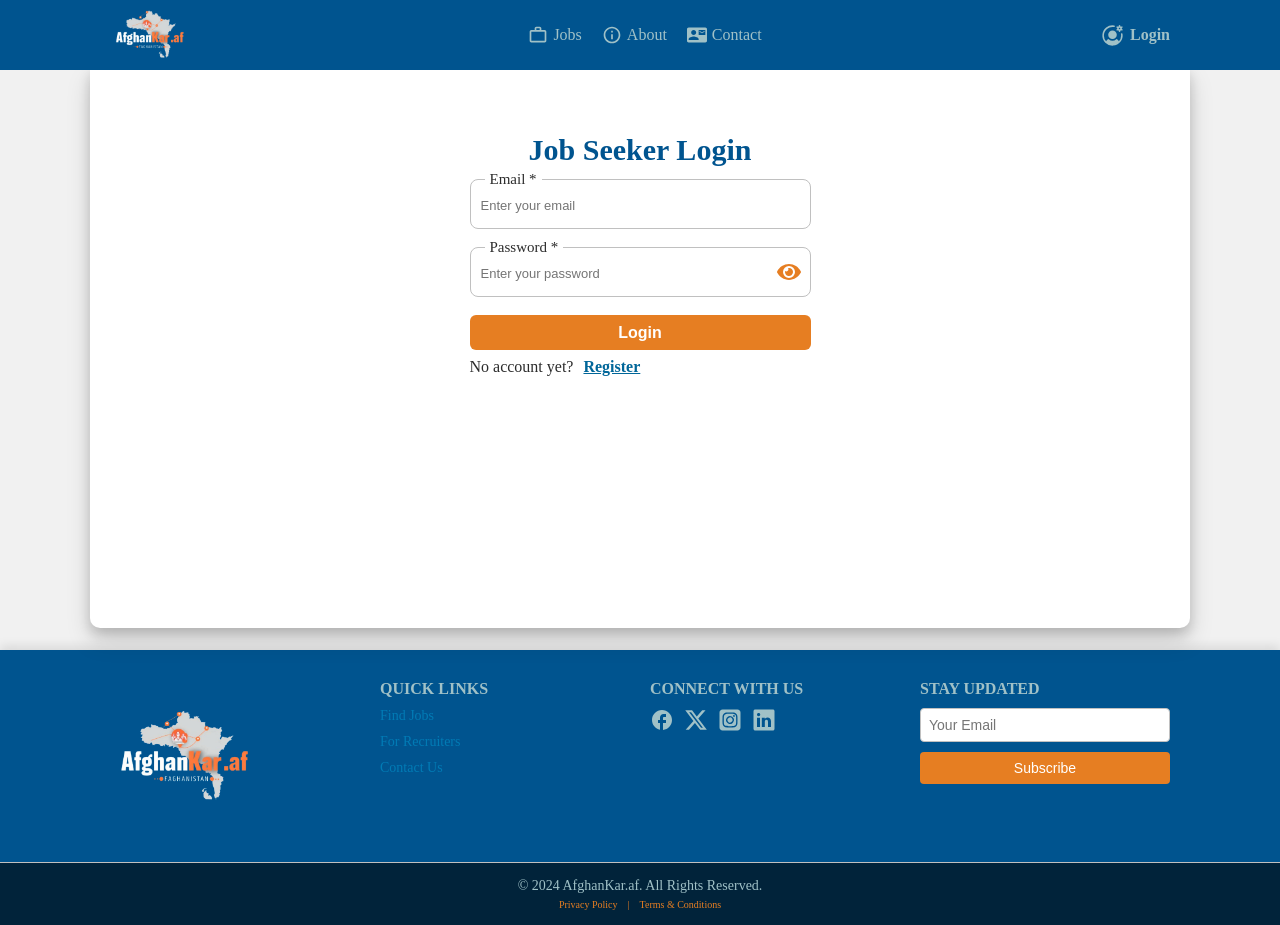
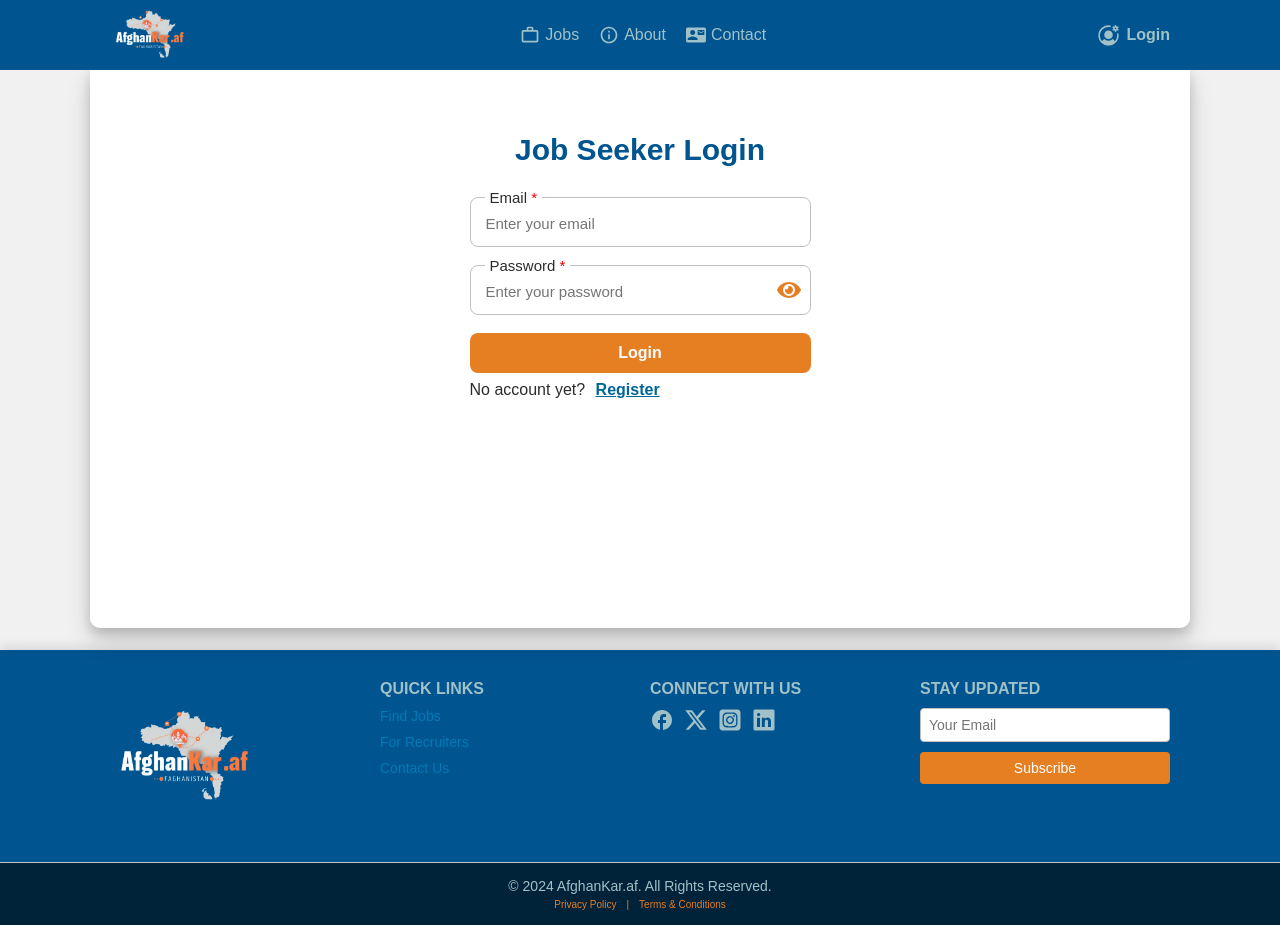
Before and after one commit to Naeemi7/AfghanKar.af, a React (Vite) app in the folder client/: page /job-seeker-login in a window 1280 px wide. Built offline with nearby package versions, Linux system fonts and the light colour scheme.

Commit message:
the app has been partially optimized based on UX/UI best pratices

```diff
--- a/client/src/components/auth/registration/recruiter/RecruiterRegistrationSidebar.jsx
+++ b/client/src/components/auth/registration/recruiter/RecruiterRegistrationSidebar.jsx
@@ -10,8 +10,8 @@ export default function RecruiterRegistrationSidebar({ currentStep }) {
         <div className="logo">
           <Logo height={30} />
         </div>
-        <h2>Have your account now</h2>
-        <p>Register as an employer</p>
+        <h2>Create Your Recruiter Account</h2>
+        <p>Complete the steps to start hiring top talent.</p>
         <div className="stepper">
           <div className={getStepClass(1)}>
             <div className="circle">1</div>
--- a/client/src/components/reusable/Input.jsx
+++ b/client/src/components/reusable/Input.jsx
@@ -8,10 +8,17 @@ export default function Input({
   placeholder = "",
   className = "",
 }) {
+  // Check if label is required (contains a star)
+  const isRequired = labelName.includes("*");
+
+  // Remove the asterisk from the label text
+  const labelText = labelName.replace("*", "").trim();
+
   return (
     <div className="input-box">
       <label htmlFor={labelName.replace(" ", "-").toLowerCase()}>
-        {labelName}
+        {labelText}
+        {isRequired && <span style={{ color: "red" }}> *</span>}
       </label>
       <input
         className={className}
--- a/client/src/components/reusable/Select.jsx
+++ b/client/src/components/reusable/Select.jsx
@@ -9,9 +9,18 @@ export default function Select({
   value,
   onChange,
 }) {
+  // Check if label is required (contains a star)
+  const isRequired = labelName.includes("*");
+
+  // Remove the asterisk from the label text
+  const labelText = labelName.replace("*", "").trim();
+
   return (
     <div className="select-container">
-      <label htmlFor={name}>{labelName}</label>
+      <label htmlFor={labelName.replace(" ", "-").toLowerCase()}>
+        {labelText}
+        {isRequired && <span style={{ color: "red" }}> *</span>}
+      </label>
       <select
         id={name}
         name={name}
--- a/client/src/components/reusable/TextArea.jsx
+++ b/client/src/components/reusable/TextArea.jsx
@@ -8,9 +8,18 @@ export default function Textarea({
   value,
   onChange,
 }) {
+  // Check if label is required (contains a star)
+  const isRequired = labelName.includes("*");
+
+  // Remove the asterisk from the label text
+  const labelText = labelName.replace("*", "").trim();
+
   return (
     <div className="text-area-container">
-      <label htmlFor={name}>{labelName}</label>
+      <label htmlFor={labelName.replace(" ", "-").toLowerCase()}>
+        {labelText}
+        {isRequired && <span style={{ color: "red" }}> *</span>}
+      </label>
       <textarea
         id={name}
         name={name}
--- a/client/src/data/registration/job-seeker/job-seeker-registration-data.js
+++ b/client/src/data/registration/job-seeker/job-seeker-registration-data.js
@@ -1,13 +1,13 @@
 const formFields = (showPassword) => [
   {
-    labelName: "Firstname",
+    labelName: "Firstname *",
     type: "text",
     name: "firstName",
     placeholder: "Enter your firstname",
     required: true,
   },
   {
-    labelName: "Lastname",
+    labelName: "Lastname *",
     type: "text",
     name: "lastName",
     placeholder: "Enter your lastname",
@@ -21,7 +21,7 @@ const formFields = (showPassword) => [
     required: true,
   },
   {
-    labelName: "Email",
+    labelName: "Email *",
     type: "email",
     name: "email",
     placeholder: "Enter your email",
@@ -35,7 +35,7 @@ const formFields = (showPassword) => [
     required: true,
   },
   {
-    labelName: "Confirm password",
+    labelName: "Confirm password *",
     type: showPassword ? "text" : "password",
     name: "confirm-password",
     placeholder: "Confirm your password",
--- a/client/src/data/registration/recruiter/addressDetails.js
+++ b/client/src/data/registration/recruiter/addressDetails.js
@@ -201,14 +201,14 @@ const countryList = [
 
 const addressDetails = () => [
   formFields.countrySelectField(
-    "Country",
+    "Country *",
     "country",
     countryList,
     "Select your country"
   ),
-  formFields.textField("State", "state", "Enter your state"),
-  formFields.textField("City", "city", "Enter your city"),
-  formFields.textField("Address", "address", "Enter your address"),
+  formFields.textField("State *", "state", "Enter your state"),
+  formFields.textField("City *", "city", "Enter your city"),
+  formFields.textField("Address *", "address", "Enter your address"),
 ];
 
 export default addressDetails;
--- a/client/src/data/registration/recruiter/companyDetails.js
+++ b/client/src/data/registration/recruiter/companyDetails.js
@@ -2,18 +2,27 @@ import formFields from "./formField";
 
 const companyDetails = () => [
   formFields.textField(
-    "Company Name",
+    "Company Name *",
     "companyName",
     "Enter your company name"
   ),
   formFields.selectField(
-    "Company Type",
+    "Company Type *",
     "companyType",
-    ["Private", "Public", "Non-Profit", "Government", "Other"],
+    [
+      "Private",
+      "Public",
+      "Non-Profit",
+      "Government",
+      "Cooperative",
+      "Startup",
+      "Multinational",
+      "Other",
+    ],
     "Select company type"
   ),
   formFields.selectField(
-    "Industry Type",
+    "Industry Type *",
     "industryType",
     [
       "IT",
@@ -22,18 +31,23 @@ const companyDetails = () => [
       "Education",
       "Retail",
       "Manufacturing",
+      "Construction",
+      "Real Estate",
+      "Agriculture",
+      "Hospitality",
+      "Telecommunication",
       "Other",
     ],
     "Select industry type"
   ),
-  formFields.dateField("Founded In", "foundedIn", "Select founding date"),
+  formFields.dateField("Founded In *", "foundedIn", "Select founding date"),
   formFields.textField(
-    "Company Website",
+    "Company Website *",
     "companyWebsite",
     "Enter company website"
   ),
   formFields.textareaField(
-    "Company Description",
+    "Company Description *",
     "companyDescription",
     "Describe your company"
   ),
--- a/client/src/data/registration/recruiter/personalDetails.js
+++ b/client/src/data/registration/recruiter/personalDetails.js
@@ -1,11 +1,11 @@
 import formFields from "./formField";
 
 const personalDetails = (showPassword) => [
-  formFields.textField("Firstname", "firstName", "Enter your firstname"),
-  formFields.textField("Lastname", "lastName", "Enter your lastname"),
-  formFields.emailField("Email", "email", "Enter your email"),
-  formFields.textField("Position", "position", "e.g. IT Manager"),
-  formFields.telField("Mobile", "mobile", "+93 000000000"),
+  formFields.textField("Firstname *", "firstName", "Enter your firstname"),
+  formFields.textField("Lastname *", "lastName", "Enter your lastname"),
+  formFields.emailField("Email *", "email", "Enter your email"),
+  formFields.textField("Position *", "position", "e.g. IT Manager"),
+  formFields.telField("Mobile *", "mobile", "+93 000000000"),
   formFields.passwordField(
     "Password *",
     "password",
@@ -13,7 +13,7 @@ const personalDetails = (showPassword) => [
     "Enter your password"
   ),
   formFields.passwordField(
-    "Confirm Password",
+    "Confirm Password *",
     "confirm-password",
     showPassword ? "text" : "password",
     "Confirm your password"
--- a/client/src/styles/abstracts/_mixin.scss
+++ b/client/src/styles/abstracts/_mixin.scss
@@ -44,8 +44,8 @@
   border-radius: 0.8rem;
   border: 1px solid $border-color;
   outline: none;
-  font-size: 1.3rem;
-  padding-left: 1rem;
+  font-size: 1.5rem;
+  padding-left: 1.5rem;
 
   &:focus {
     border-color: $accent-color;
@@ -56,9 +56,10 @@
 @mixin common-button-template {
   font-size: 1.6rem;
   font-weight: bold;
-  height: 3.5rem;
+  height: 4rem;
   border: none;
-  border-radius: 0.6rem;
+  border-radius: 0.8rem;
+
   cursor: pointer;
   color: $btn-text-color;
 
--- a/client/src/styles/abstracts/index.scss
+++ b/client/src/styles/abstracts/index.scss
@@ -8,6 +8,7 @@
 body {
   background-color: $background-color;
   margin: 0 auto;
+  font-family: sans-serif;
 }
 
 html {
--- a/client/src/styles/components/user-login.scss
+++ b/client/src/styles/components/user-login.scss
@@ -12,7 +12,7 @@
     display: flex;
     flex-direction: column;
     align-items: center;
-    gap: 1.2rem;
+    gap: 3rem;
 
     h2 {
       margin-top: 3rem;
--- a/client/src/styles/pages/registration-page.scss
+++ b/client/src/styles/pages/registration-page.scss
@@ -3,9 +3,10 @@
 
 .registeration-page-container {
   @include common-layout-template;
-
   display: flex;
   flex-direction: column;
+  justify-content: center;
+  height: 100%;
 
   .registeration-heading {
     display: flex;
@@ -15,7 +16,8 @@
   .registeration-page-wrapper {
     padding: 3rem;
     display: flex;
-    gap: 2rem;
+    gap: 2.5rem;
     justify-content: center;
+    align-items: center;
   }
 }
```
